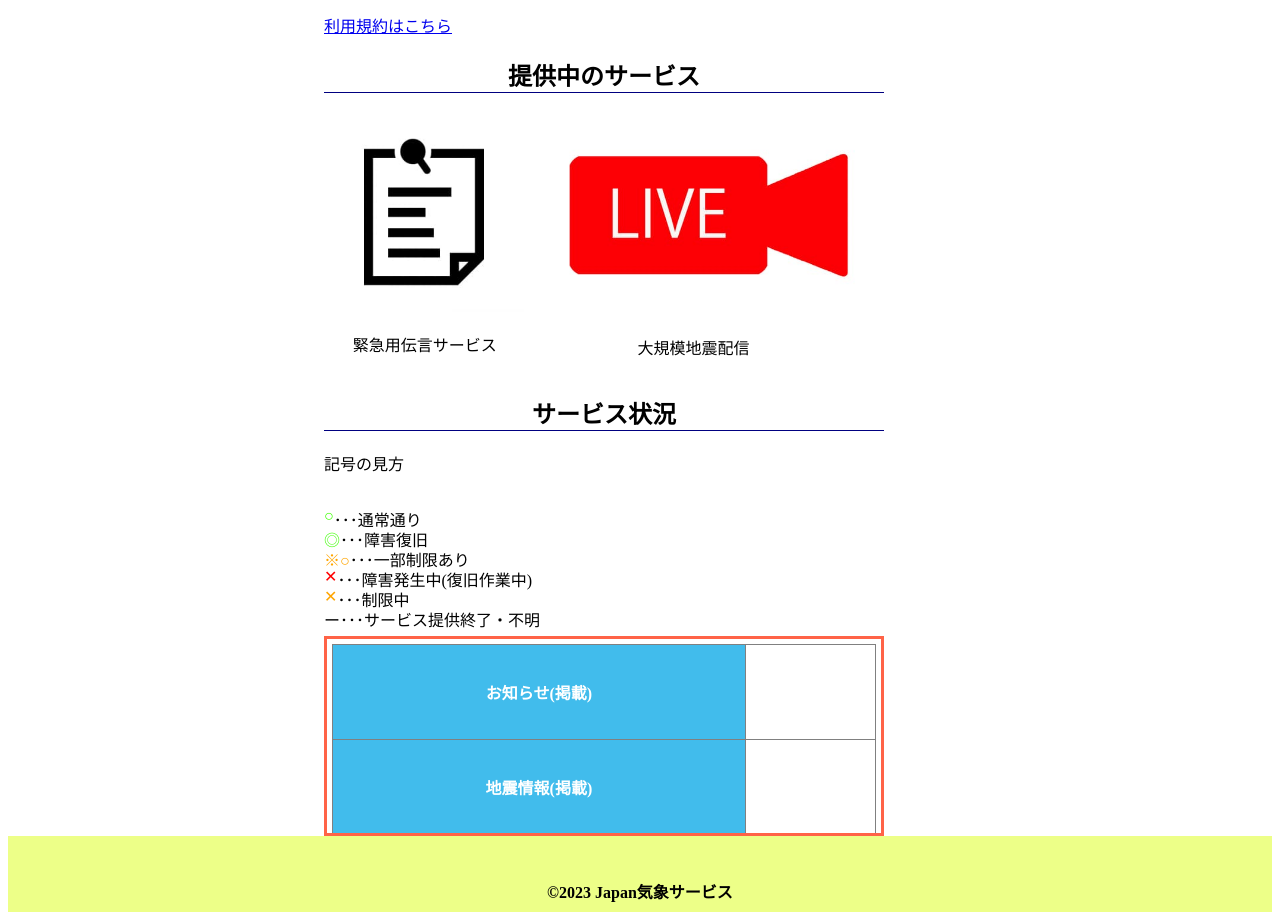
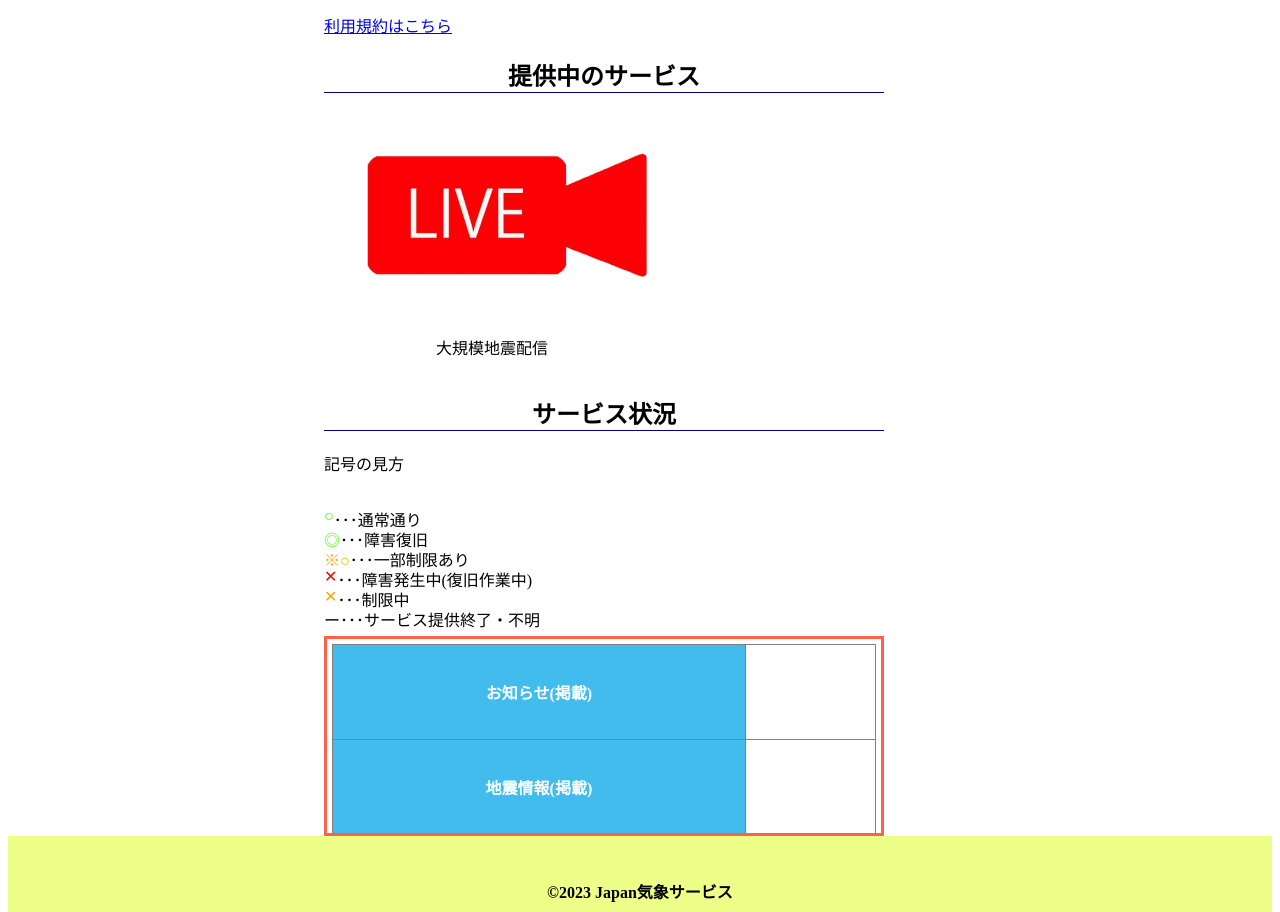
Before and after one commit to saigaikinkyuu/site-home, a plain HTML site: page index.html in a window 1280 px wide. Shown: the part 1831-2743 px from the top of the page. Drawn offline with nearby package versions, Linux system fonts and the light colour scheme; no server answers; a web font is replaced by a local one.

Commit message:
Update index.html

```diff
--- a/index.html
+++ b/index.html
@@ -982,12 +982,6 @@ padding: 35px 40px;
                     <a href="https://saigaikinkyuu.github.io/site-agreement/">利用規約はこちら</a>
                     <h2>提供中のサービス</h2>
                     <div class="article_container">
-                        <div class="article_item1">
-                            <img src="./伝言icon.jpeg">
-                            <p>
-                                緊急用伝言サービス
-                            </p>
-                        </div>
                         <div class="article_item2">
                             <img src="./配信icon.jpeg" style="margin-left: 15px;">
                             <p>
```
